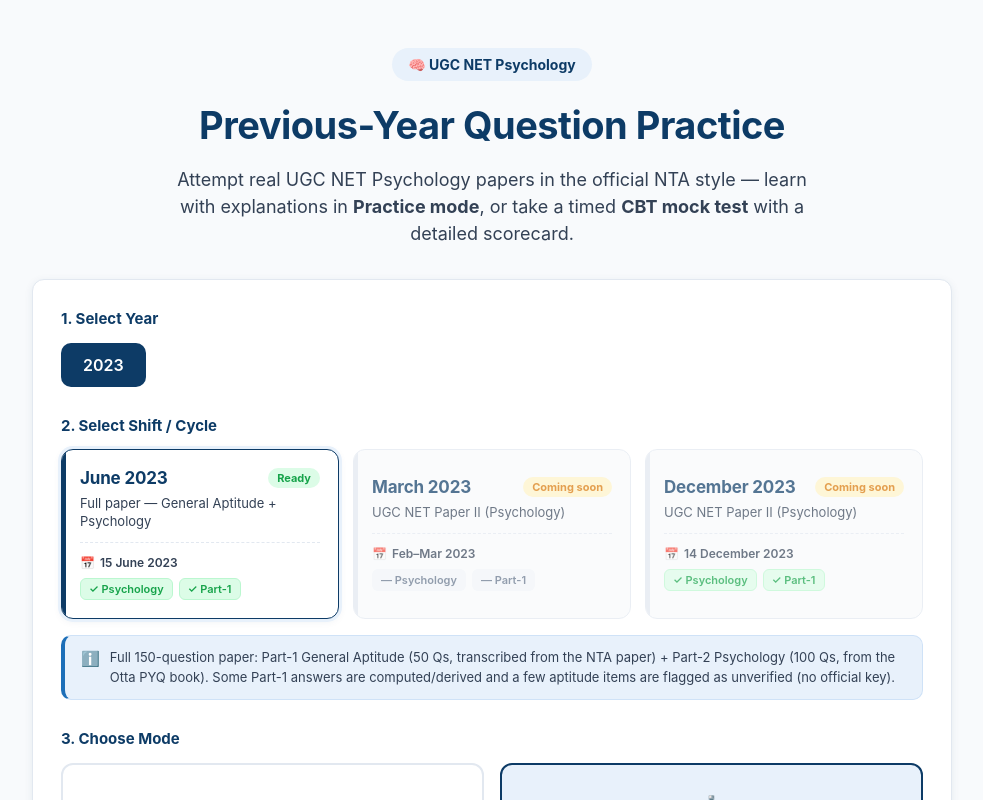
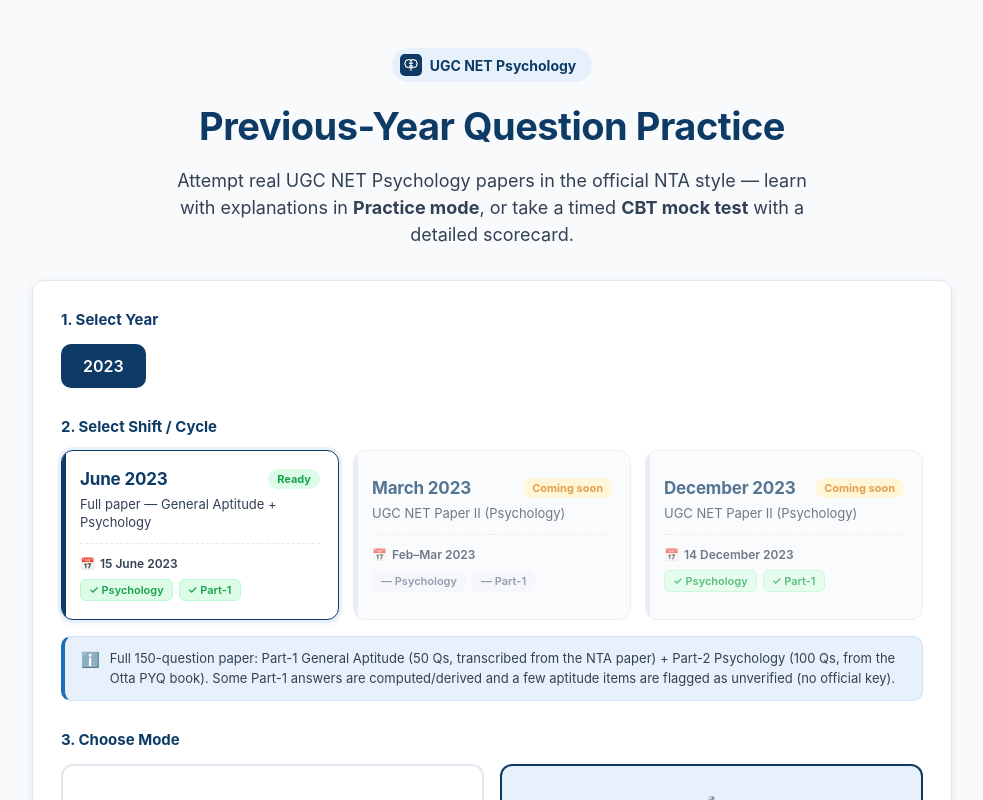
Before and after one commit to ShahMehraj/ugc-net-psycology, a React (Vite) app in the folder app/: page /#/ in a window 1280 px wide. Shown: the top 800 px of the page, without its empty margins (148-1131 px from the left). Built offline with nearby package versions, Linux system fonts and the light colour scheme.

Commit message:
Replace brand emoji with branded brain icon in hero
Swap the 🧠 emoji in the home brand badge for an inline SVG matching the new
favicon (navy brain glyph), so the tab icon and on-page brand are consistent.

```diff
--- a/app/src/components/Home.jsx
+++ b/app/src/components/Home.jsx
@@ -30,7 +30,24 @@
   return (
     <div className="home">
       <header className="home-hero">
-        <div className="brand">🧠 UGC&nbsp;NET Psychology</div>
+        <div className="brand">
+          <svg className="brand-icon" viewBox="0 0 64 64" aria-hidden="true">
+            <rect width="64" height="64" rx="14" fill="var(--navy)" />
+            <g
+              fill="none"
+              stroke="#fff"
+              strokeWidth="3"
+              strokeLinecap="round"
+              strokeLinejoin="round"
+            >
+              <path d="M32 18v30" />
+              <path d="M32 20c-2-4-7-5-10-2-4-1-7 2-6 6-3 2-3 6 0 8-1 4 2 7 6 6 2 3 7 3 10 0" />
+              <path d="M32 20c2-4 7-5 10-2 4-1 7 2 6 6 3 2 3 6 0 8 1 4-2 7-6 6-2 3-7 3-10 0" />
+              <path d="M32 27c-2 1-4 1-5-1M32 35c-2-1-4-1-5 1M32 27c2 1 4 1 5-1M32 35c2-1 4-1 5 1" />
+            </g>
+          </svg>
+          UGC&nbsp;NET Psychology
+        </div>
         <h1>Previous-Year Question Practice</h1>
         <p className="tagline">
           Attempt real UGC&nbsp;NET Psychology papers in the official NTA style — learn with
--- a/app/src/styles.css
+++ b/app/src/styles.css
@@ -54,8 +54,10 @@
 /* ---------- Home ---------- */
 .home { max-width: 960px; margin: 0 auto; padding: 0 20px 60px; }
 .home-hero { text-align: center; padding: 48px 0 32px; }
-.brand { display: inline-block; background: var(--blue-light); color: var(--navy); font-weight: 700;
-  padding: 6px 16px; border-radius: 999px; font-size: 14px; margin-bottom: 16px; }
+.brand { display: inline-flex; align-items: center; gap: 8px; background: var(--blue-light);
+  color: var(--navy); font-weight: 700; padding: 6px 16px 6px 8px; border-radius: 999px;
+  font-size: 14px; margin-bottom: 16px; }
+.brand-icon { width: 22px; height: 22px; flex-shrink: 0; }
 .home-hero h1 { font-size: 38px; margin: 0 0 12px; color: var(--navy); letter-spacing: -0.5px; }
 .tagline { font-size: 18px; color: var(--gray-700); max-width: 640px; margin: 0 auto; }
 
```
